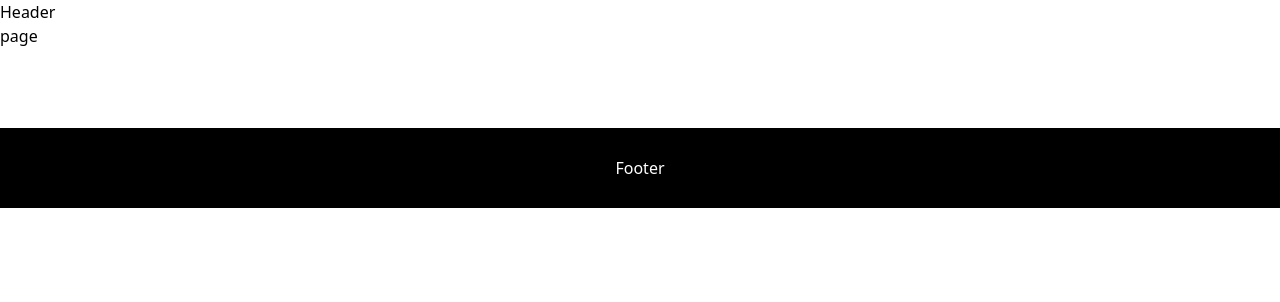
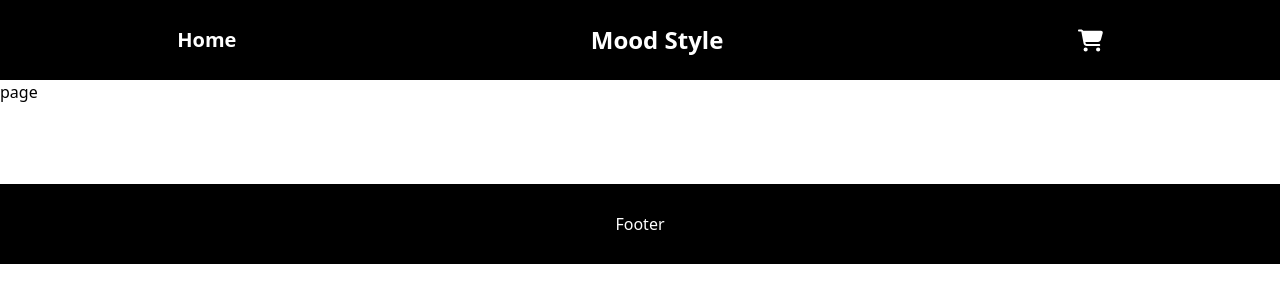
Before and after one commit to mmd-rahimi/next-js-simple-shop, a Next.js app: page /cart in a window 1280 px wide. Shown: the top 302 px of the page. Built offline with nearby package versions, Linux system fonts and the light colour scheme.

Commit message:
header added

```diff
--- a/src/components/Header.tsx
+++ b/src/components/Header.tsx
@@ -1,8 +1,17 @@
+import Link from 'next/link'
 import React from 'react'
+import { FaCartShopping } from 'react-icons/fa6'
 
 function Header() {
   return (
-    <div>Header</div>
+    <div className='w-full h-[5rem] bg-black text-white flex justify-center items-center'>
+      <div className='flex flex-row justify-around items-center w-full'>
+        <Link href="/" className='text-xl font-semibold hover:scale-110 duration-100'>Home</Link>
+        <h2 className='text-2xl font-bold'>Mood Style</h2>
+        <Link href="/cart" className='hover:scale-120 duration-100'><FaCartShopping size={25}/></Link>
+
+      </div>
+    </div>
   )
 }
 
```
